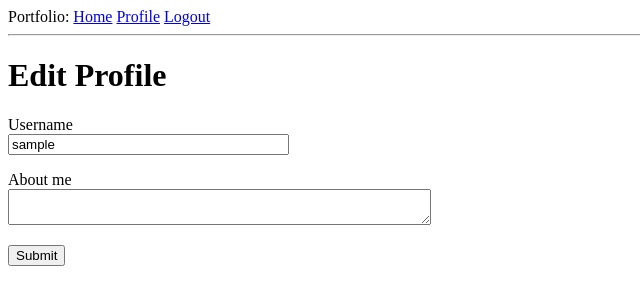
After one commit to Alexandr31rus/LevorgaDrawing, a Flask app: page /edit_profile in a window 1280 px wide. The commit adds this page. Shown: the top 305 px of the page, without its empty margins (0-640 px from the left). Run offline with Flask 3, Linux system fonts and the light colour scheme; the visitor is signed in with stand-in values (Sample User, id 1); data comes from the database, SQL or seed files in the repository; both versions use the stored data as it was after the commit.

Commit message:
modified:   app.db 	modified:   app/forms.py 	modified:   app/models.py 	modified:   app/routes.py 	modified:   app/templates/base.html 	add <file>... 	app/templates/_post.html 	app/templates/edit_profile.html 	app/templates/user.html 	migrations/versions/36213f8884d6_new_fields_in_user_model.py

```diff
--- a/app/forms.py
+++ b/app/forms.py
@@ -1,6 +1,6 @@
 from flask_wtf import FlaskForm
-from wtforms import StringField, PasswordField, BooleanField, SubmitField
-from wtforms.validators import DataRequired, ValidationError, Email, EqualTo
+from wtforms import StringField, PasswordField, BooleanField, SubmitField, TextAreaField
+from wtforms.validators import DataRequired, ValidationError, Email, EqualTo, Length
 import sqlalchemy as sa
 from app import db
 from app.models import User
@@ -31,3 +31,9 @@ class RegistrationForm(FlaskForm):
         user = db.session.scalar(sa.select(User).where(User.email == email.data))
         if user is not None:
             raise ValidationError("Please use a different email address.")
+
+
+class EditProfileForm(FlaskForm):
+    username = StringField("Username", validators=[DataRequired()])
+    about_me = TextAreaField("About me", validators=[Length(min=0, max=140)])
+    submit = SubmitField("Submit")
--- a/app/models.py
+++ b/app/models.py
@@ -5,6 +5,7 @@ import sqlalchemy.orm as so
 from app import db, login
 from werkzeug.security import generate_password_hash, check_password_hash
 from flask_login import UserMixin
+from hashlib import md5
 
 
 class User(UserMixin, db.Model):
@@ -13,6 +14,10 @@ class User(UserMixin, db.Model):
     email: so.Mapped[str] = so.mapped_column(sa.String(120), index=True, unique=True)
     password_hash: so.Mapped[Optional[str]] = so.mapped_column(sa.String(256))
     posts: so.WriteOnlyMapped["Post"] = so.relationship(back_populates="author")
+    about_me: so.Mapped[Optional[str]] = so.mapped_column(sa.String(140))
+    last_seen: so.Mapped[Optional[datetime]] = so.mapped_column(
+        default=lambda: datetime.now(timezone.utc)
+    )
 
     def __repr__(self):
         return "<User {}>".format(self.username)
@@ -22,6 +27,10 @@ class User(UserMixin, db.Model):
 
     def check_password(self, password):
         return check_password_hash(self.password_hash, password)
+
+    def avatar(self, size):
+        digest = md5(self.email.lower().encode("utf-8")).hexdigest()
+        return f"https://www.gravatar.com/avatar/{digest}?id=identicon&s={size}"
 
 
 class Post(db.Model):
--- a/app/routes.py
+++ b/app/routes.py
@@ -1,12 +1,13 @@
 from flask import render_template
 from app import app
-from app.forms import LoginForm, RegistrationForm
+from app.forms import LoginForm, RegistrationForm, EditProfileForm
 from flask import render_template, flash, redirect, url_for, request
 from flask_login import current_user, login_user, logout_user, login_required
 import sqlalchemy as sa
 from app import db
 from app.models import User
 from urllib.parse import urlsplit
+from datetime import datetime, timezone
 
 
 @app.route("/")
@@ -59,3 +60,37 @@ def register():
         flash("Congratulations, you are now a registered user!")
         return redirect(url_for("login"))
     return render_template("register.html", title="Register", form=form)
+
+
+@app.route("/user/<username>")
+@login_required
+def user(username):
+    user = db.first_or_404(sa.select(User).where(User.username == username))
+    posts = [
+        {"author": user, "body": "Test post #1"},
+        {"author": user, "body": "Test post #2"},
+    ]
+    return render_template("user.html", user=user, posts=posts)
+
+
+@app.before_request
+def before_request():
+    if current_user.is_authenticated:
+        current_user.last_seen = datetime.now(timezone.utc)
+        db.session.commit()
+
+
+@app.route("/edit_profile", methods=["GET", "POST"])
+@login_required
+def edit_profile():
+    form = EditProfileForm()
+    if form.validate_on_submit():
+        current_user.username = form.username.data
+        current_user.about_me = form.about_me.data
+        db.session.commit()
+        flash("Your changes have been saved.")
+        return redirect(url_for("edit_profile"))
+    elif request.method == "GET":
+        form.username.data = current_user.username
+        form.about_me.data = current_user.about_me
+    return render_template("edit_profile.html", title="Edit Profile", form=form)
--- /dev/null
+++ b/app/templates/_post.html
@@ -0,0 +1,6 @@
+<table>
+    <tr valign="top">
+        <td><img src="{{ post.author.avatar(36) }}"></td>
+        <td>{{ post.author.username }} says: <b>{{ post.body }}</b></td>
+    </tr>
+</table>
--- a/app/templates/base.html
+++ b/app/templates/base.html
@@ -15,6 +15,7 @@
         {% if current_user.is_anonymous %}
         <a href="{{ url_for('login') }}"">Login</a>
         {% else %}
+        <a href="{{ url_for('user', username=current_user.username) }}">Profile</a>
         <a href="{{ url_for('logout')}}">Logout</a>
         {% endif %}
     </div>
--- /dev/null
+++ b/app/templates/edit_profile.html
@@ -0,0 +1,23 @@
+{% extends 'base.html' %}
+
+{% block content %}
+    <h1>Edit Profile</h1>
+    <form action="" method="post">
+        {{ form.hidden_tag() }}
+        <p>
+            {{ form.username.label }}<br>
+            {{ form.username(size=32) }}<br>
+            {% for error in form.username.error %}
+            <span style="color: red;">[{{ error }}]</span>
+            {% endfor %}
+        </p>
+        <p>
+            {{ form.about_me.label }}<br>
+            {{ form.about_me(cols=50, row=4) }}<br>
+            {% for error in form.about_me.error %}
+            <span style="color: red;">[{{ error }}]</span>
+            {% endfor %}
+        </p>
+        <p>{{ form.submit() }}</p>
+    </form>
+{% endblock %}
```
Also changed, not shown: app/templates/user.html (added, +22 -0 lines), migrations/versions/36213f8884d6_new_fields_in_user_model.py (added, +34 -0 lines), app.db.
